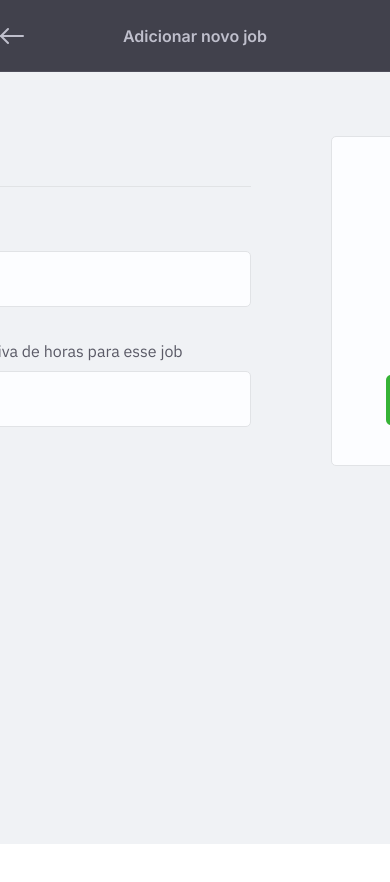
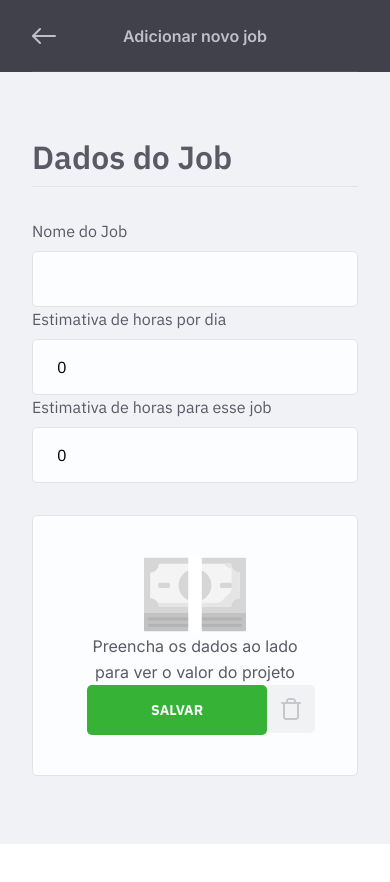
Before and after one commit to AmandaCarvalho1989/jobs-calc, a Vue app: page /#/job in a window 390 px wide. Before the commit this address led to /#/job/1. Shown: the top 882 px of the page. Before the commit the page ends 844 px from the top, so only its background shows below. Built offline with nearby package versions, Linux system fonts and the light colour scheme; data requests are answered from the project's data file.

Commit message:
init resposivity

```diff
--- a/server.json
+++ b/server.json
@@ -1,5 +1,13 @@
 {
-  "jobs": [],
+  "jobs": [
+    {
+      "title": "xczxc",
+      "dailyHours": 5,
+      "totalHours": 3,
+      "createdAt": "2021-05-25T23:58:20.310Z",
+      "id": 1
+    }
+  ],
   "profile": {
     "name": "Amanda",
     "pictureLink": "https://avatars.githubusercontent.com/u/53491128?v=4",
--- a/src/App.vue
+++ b/src/App.vue
@@ -35,18 +35,27 @@ button {
   color: #5a5a66;
   background-color: #f0f2f5;
   width: 100vw;
-  height: 100vh;
+  height: 100%;
+
+  @media (min-width: 1120px) {
+    height: 100vh;
+  }
 }
 
 div.input-group {
   width: 100%;
   height: auto;
   display: flex;
+  flex-direction: column;
   justify-content: space-between;
-  margin-top: 32px;
 
-  > div.input-block {
-    width: 308px;
+  @media (min-width: 1120px) {
+    flex-direction: row;
+    margin-top: 32px;
+
+    > div.input-block {
+      width: 308px;
+    }
   }
 }
 </style>
--- a/src/components/Header.vue
+++ b/src/components/Header.vue
@@ -29,6 +29,10 @@ header {
   align-items: center;
   z-index: 99;
 
+   @media (max-width: 1400px) {
+    padding-inline: 32px;
+  }
+
   > nav {
     position: relative;
     width: 100%;
--- a/src/views/Home.vue
+++ b/src/views/Home.vue
@@ -3,7 +3,7 @@
     <div class="top-panel">
       <header>
         <div id="header-content">
-          <img src="../assets/logo.png" alt="Jobs Calc Logo" />
+          <img class="logo" src="../assets/logo.svg" alt="Jobs Calc Logo" />
           <div class="alert-info">
             <img src="../assets/alert-octagon.svg" alt="alert" />
             <p>Você tem {{ freeHours }} horas livres no seu dia</p>
@@ -115,6 +115,10 @@ div.top-panel {
   padding-top: 32px;
   color: #fcfdff;
 
+  @media (max-width: 1400px) {
+    padding-inline: 32px;
+  }
+
   header {
     width: 100%;
     height: 64px;
@@ -134,7 +138,18 @@ div.top-panel {
         display: flex;
         align-items: center;
       }
+
+      img.logo {
+        @media (max-width: 800px) {
+          width: 178px;
+        }
+      }
+
       div.alert-info {
+        @media (max-width: 800px) {
+          display: none;
+        }
+
         gap: 0.5rem;
       }
       > div.profile {
@@ -172,6 +187,12 @@ div.top-panel {
     display: flex;
     justify-content: space-between;
 
+    @media (max-width: 770px) {
+      font-size: 14px;
+      flex-direction: column;
+      align-items: flex-end;
+    }
+
     > div.data {
       display: flex;
 
@@ -184,6 +205,9 @@ div.top-panel {
         p {
           color: #bfbfcc;
         }
+      }
+      @media (max-width: 1200px) {
+        margin-bottom: 1rem;
       }
     }
 
@@ -214,10 +238,15 @@ div.top-panel {
 
 main {
   position: absolute;
-  height: 64px;
+  /* height: 64px; */
   width: 100%;
   max-width: 1120px;
   top: 232px;
+
+  @media (max-width: 1200px) {
+    padding-inline: 32px;
+    top: 95%;
+  }
 
   > div.projects {
     position: relative;
--- a/src/views/Job.vue
+++ b/src/views/Job.vue
@@ -108,14 +108,24 @@ export default Vue.extend({
 </script>
 
 <style lang="scss" scoped>
+@media (min-width: 1120px) {
+  div.job-container {
+    overflow: hidden;
+  }
+  section.illustration {
+    width: 352px;
+    min-width: 352px;
+  }
+}
 div.job-container {
   position: relative;
   width: 100vw;
   height: 100vh;
-  overflow: hidden;
+
   display: flex;
   flex-direction: column;
   align-items: center;
+
 }
 main {
   padding-top: 64px;
@@ -127,8 +137,15 @@ main {
   align-items: flex-start;
   gap: 5rem;
 
+  @media (max-width: 900px) {
+    padding-inline: 32px;
+    max-width: 100%;
+    flex-direction: column;
+    gap: 2rem;
+  }
+
   form {
-    width: 641px;
+    width: 100%;
     display: flex;
     justify-content: center;
     flex-direction: column;
@@ -146,8 +163,8 @@ main {
     }
   }
   section.illustration {
-    width: 352px;
-    min-width: 352px;
+    width: 100%;
+
     height: 330px;
     background: #fcfdff;
     border: 1px solid #e1e3e6;
--- a/src/views/Profile.vue
+++ b/src/views/Profile.vue
@@ -101,28 +101,50 @@ export default Vue.extend({
 </script>
 
 <style lang='scss' scoped>
+@media (min-width: 1120px) {
+  div#profile-container {
+    overflow: hidden;
+  }
+  div.profile-info {
+    width: 352px;
+    min-width: 352px;
+  }
+  div.profile-data {
+    height: 456px;
+  }
+  main {
+    max-width: 1120px;
+    flex-direction: row;
+    gap: 5rem;
+  }
+}
+
 div#profile-container {
   position: relative;
-  width: 100vw;
-  height: 100vh;
-  overflow: hidden;
+  width: 100%;
+  height: 100%;
   display: flex;
   flex-direction: column;
   align-items: center;
   justify-content: center;
 
   main {
+    padding: 32px 0;
     position: relative;
-    width: 1120px;
+    width: 100%;
     height: calc(100% - 72px);
-    max-width: 1120px;
     display: flex;
     justify-content: space-between;
     align-items: center;
-    gap: 5rem;
+
+    gap: 2rem;
+
+    @media (max-width: 900px) {
+      padding-inline: 32px;
+      flex-direction: column;
+    }
     > div.profile-info {
-      width: 352px;
-      min-width: 352px;
+      width: 100%;
       height: 456px;
       background: #fcfdff;
       border: 1px solid #e1e3e6;
@@ -178,7 +200,7 @@ div#profile-container {
     }
     > div.profile-data {
       width: 100%;
-      height: 456px;
+      height: 100%;
       display: flex;
       flex-direction: column;
       color: #5a5a66;
```
Also changed, not shown: src/assets/logo.svg (added).
